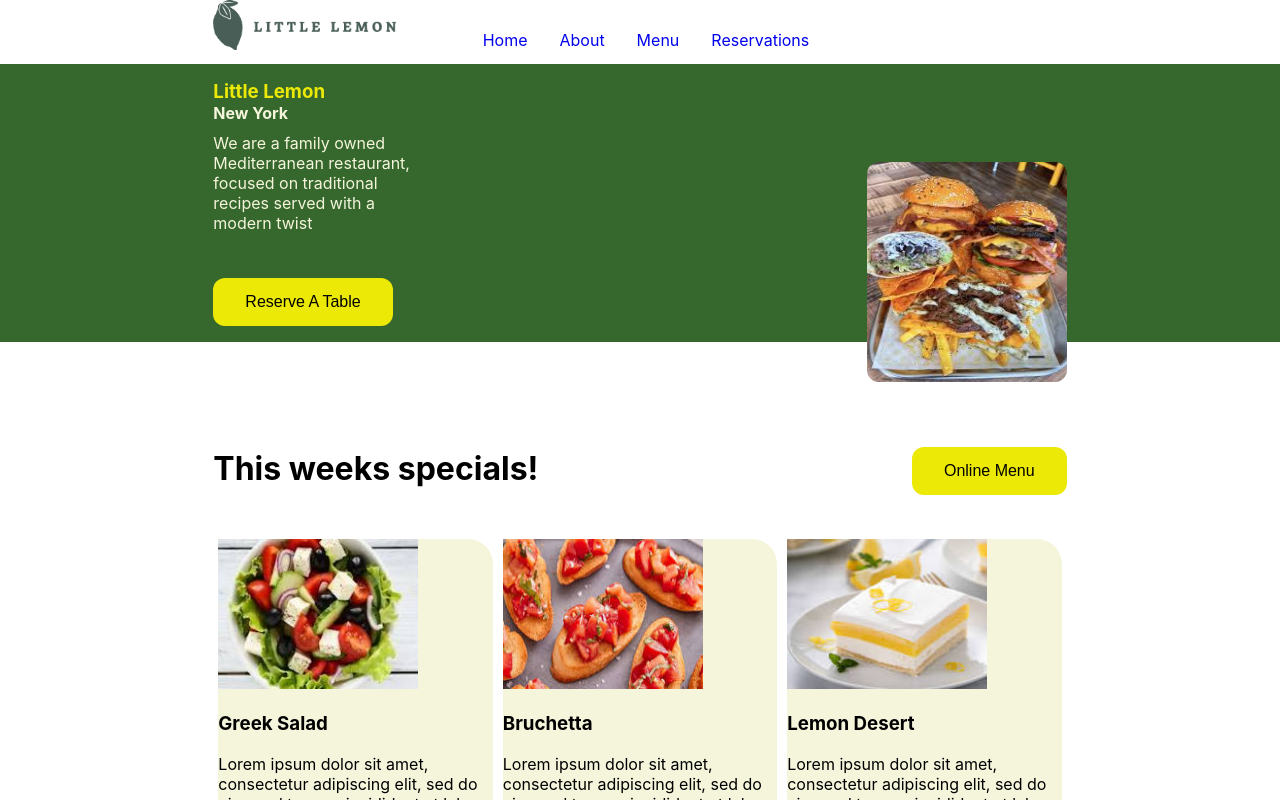
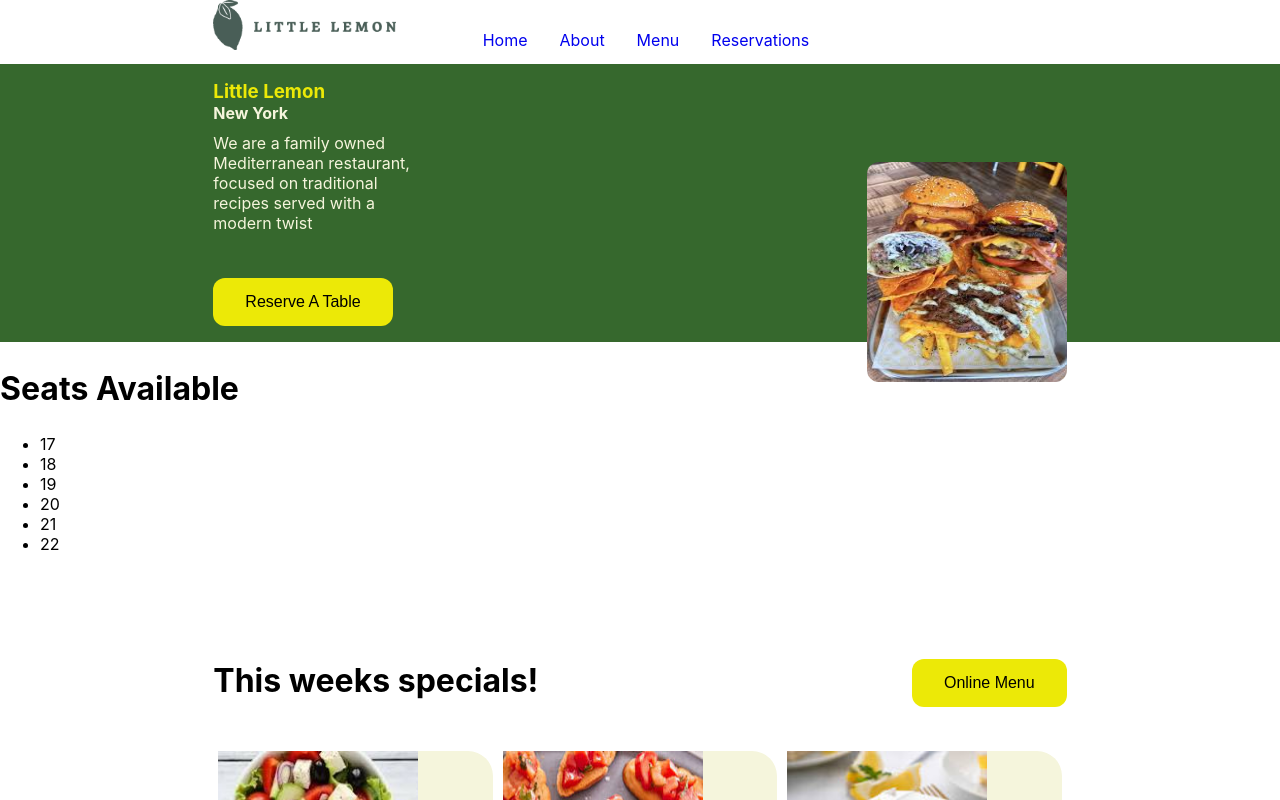
Before and after one commit to OlivierMedor/ReactPortfolioCapstone, a React (Create React App) app: page / in a window 1280 px wide. Shown: the top 800 px of the page. Built offline with nearby package versions, Linux system fonts and the light colour scheme.

Commit message:
Finished adding initial state

```diff
--- a/src/App.js
+++ b/src/App.js
@@ -1,3 +1,4 @@
+import React, { useReducer } from "react";
 import { Route, Routes } from "react-router-dom";
 import './App.css';
 import Header from './Header';
@@ -9,18 +10,41 @@ import About from './pages/About';
 import Menu from './pages/Menu';
 import BookingPage from './pages/BookingPage ';
 
+const initializeTimes = () => [17, 18, 19, 20, 21, 22];
+
+const reducer = (state, action) => {
+  switch (action.type) {
+    case "updateTime":
+      return [action.time]
+    default:
+      return state;
+  }
+};
+
 export default function App() {
+const [availableTimesList, dispatch] = useReducer(reducer, initializeTimes());
+
+const handleUpdateTimes = (newTime) => {
+  dispatch({ type: "updateTime", time: newTime });
+};
+
+const displayAvailableTimesList = availableTimesList.map((time, index) => <li key={index}>{time}</li>);
+
   return (
     <>
     <Header></Header>
     <HeroBanner></HeroBanner>
+    <h2 data-testid="seatsAvailable">Seats Available</h2>
+    <ul>
+      { displayAvailableTimesList }
+    </ul>
     <WeeklySpecials></WeeklySpecials>
     <Routes>
       <Route index element={<Main />} />
       <Route path="/Home" element={<Main />} />
       <Route path="/About" element={<About />} />
       <Route path="/Menu" element={<Menu />} />
-      <Route path="/BookingPage" element={<BookingPage />} />
+      <Route path="/BookingPage" element={<BookingPage handleUpdateTimes={ handleUpdateTimes }/>} />
     </Routes>
     <Footer></Footer>
     </>
--- a/src/BookingForm .js
+++ b/src/BookingForm .js
@@ -1,5 +1,5 @@
 import React, { useState } from "react";
-function BookingForm() {
+function BookingForm(props) {
     const [bookings, setBookings] = useState({
       reservationTime: '',
       reservationDate: '',
@@ -26,9 +26,7 @@ function BookingForm() {
             <select
             id="res-time "
             onChange={(e) => {
-              setBookings(previousState => {
-                return { ...previousState, reservationTime: e.target.value }
-              });
+              props.handleUpdateTimes(e.target.value);
             }}
             >
                 <option>17:00</option>
--- a/src/Main.js
+++ b/src/Main.js
@@ -1,6 +1,6 @@
 import "./Main.css"
 
-function Main() {
+function Main(props) {
     return (
       <>
         <main>
--- a/src/pages/BookingPage .js
+++ b/src/pages/BookingPage .js
@@ -1,12 +1,12 @@
 import BookingForm from "../BookingForm ";
 
-function BookingPage() {
+function BookingPage(props) {
     return (
       <>
       <div className="booking">
         <section>
           <h1>Reserve A Table</h1>
-        <BookingForm />
+          <BookingForm handleUpdateTimes={ props.handleUpdateTimes } />
         </section>
       </div>
       </>
```
Also changed, not shown: 1 other file (tests, documents, lock files or other folders).
